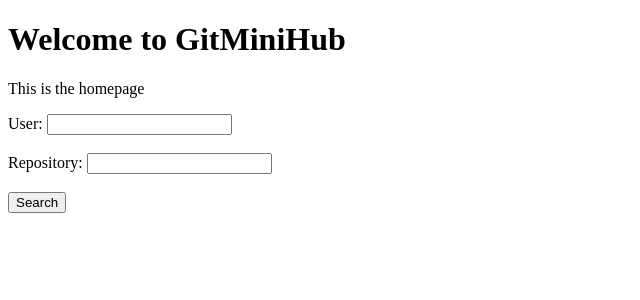
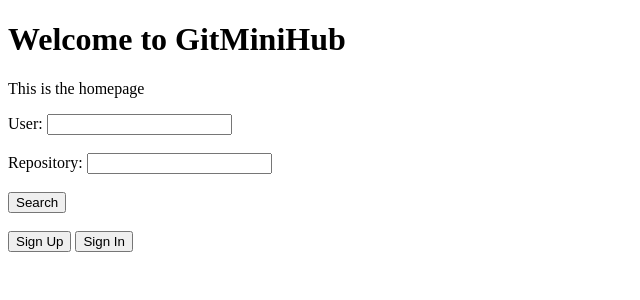
Before and after one commit to jamesdfurtado/gitminihub, a FastAPI app: page / in a window 1280 px wide. Shown: the top 300 px of the page, without its empty margins (0-640 px from the left). Run offline with FastAPI, Linux system fonts and the light colour scheme.

Commit message:
Sign up/sign in html pages

```diff
--- a/app/templates/index.html
+++ b/app/templates/index.html
@@ -1,15 +1,9 @@
 <!DOCTYPE html>
-
 <html>
-
 <head>
-
     <title>GitMiniHub</title>
-
 </head>
-
 <body>
-
     <h1>Welcome to GitMiniHub</h1>
     <p>This is the homepage</p>
 
@@ -21,6 +15,14 @@
         <button type="submit">Search</button>
     </form>
 
+    <br>
+    <div>
+        <form action="/signup" method="get" style="display:inline;">
+            <button type="submit">Sign Up</button>
+        </form>
+        <form action="/login" method="get" style="display:inline;">
+            <button type="submit">Sign In</button>
+        </form>
+    </div>
 </body>
-
 </html>
```
Also changed, not shown: app/templates/signin.html (added), app/templates/signup.html (added). Lines whose indentation alone changed are shown as unchanged.
